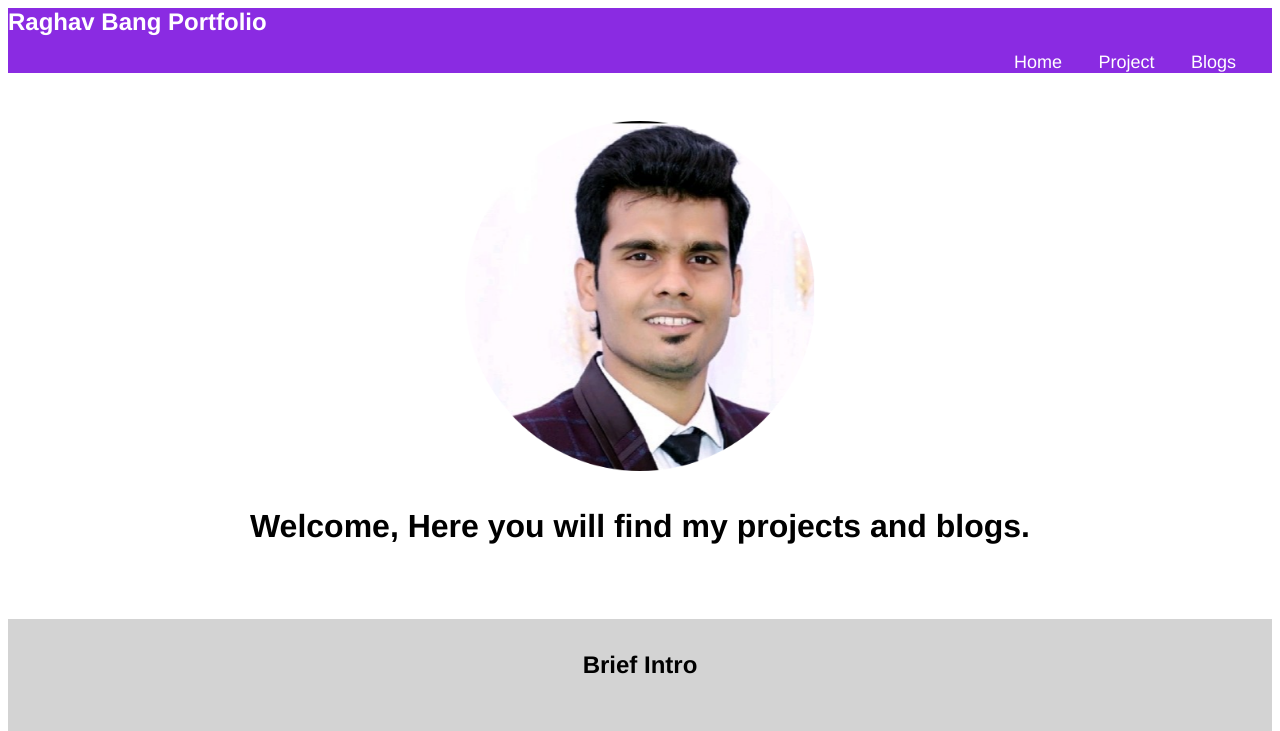
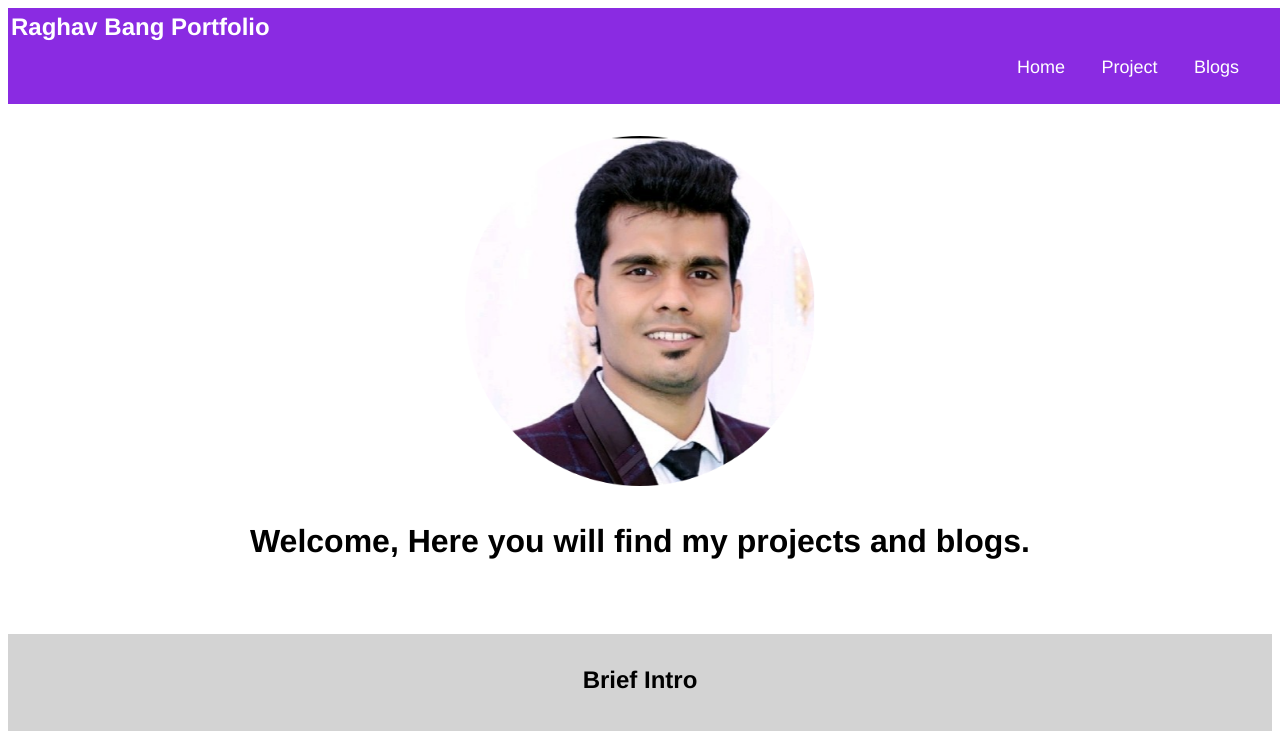
Before and after one commit to Raghav888/My-Portfolio, a plain HTML site: page index.html in a window 1280 px wide. Shown: the top 731 px of the page. Drawn offline with Linux system fonts and the light colour scheme.

Commit message:
Update style.css

```diff
--- a/style.css
+++ b/style.css
@@ -62,7 +62,10 @@ hr {
 .navigation {
     background-color: #8A2BE2;
     color: white;
-
+        padding-top: 5px;
+    padding-right: 5px;
+    padding-left: 3px;
+    padding-bottom: 10px;
     width: 100%;
     border-bottom-left-radius: 1 rem;
 }
```
